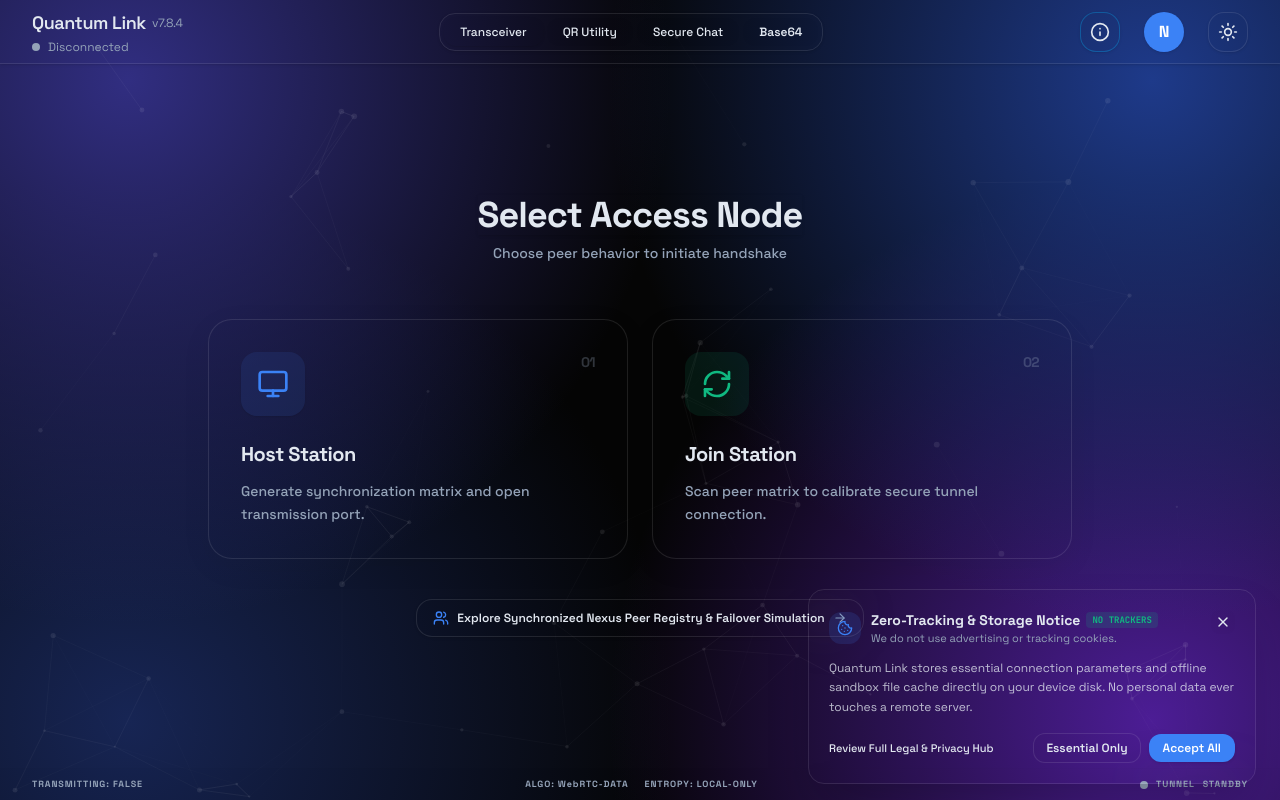
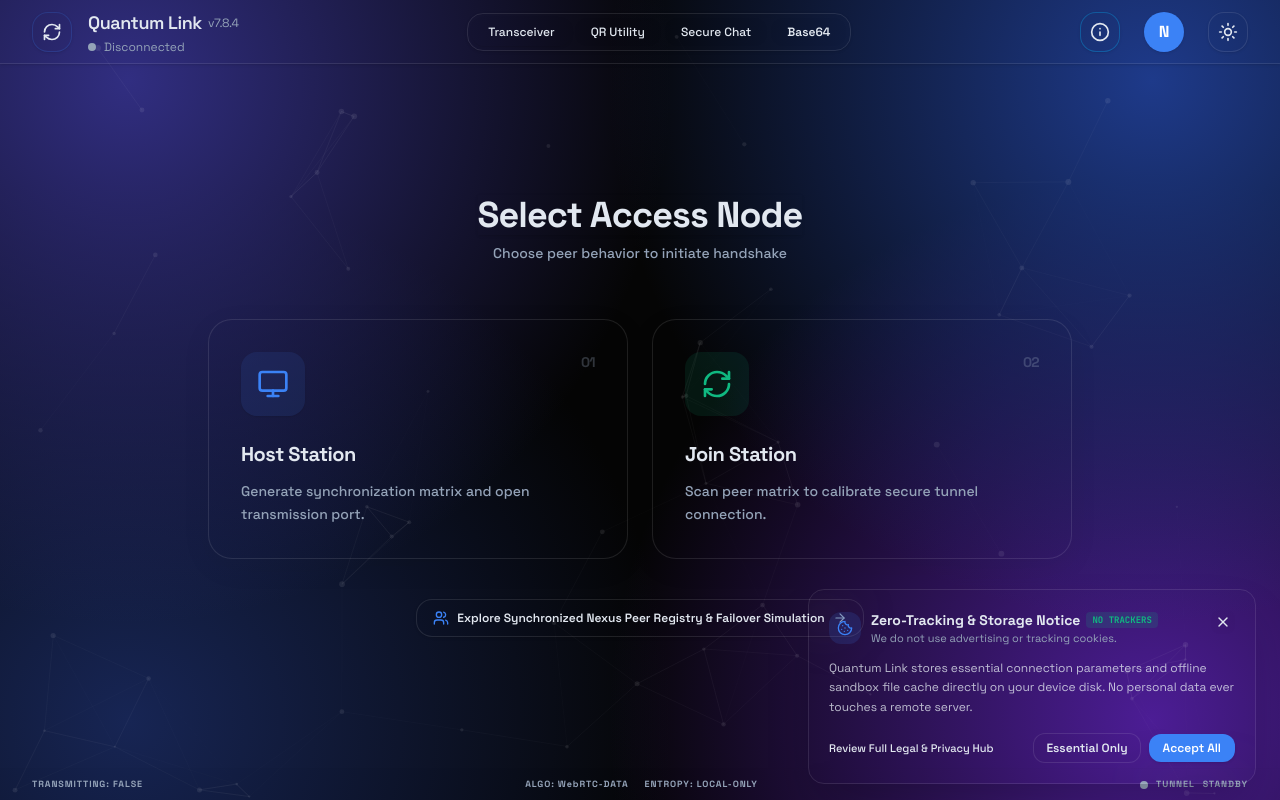
Before and after one commit to NrenV09/Nexus_P2P, a React (Vite) app: page / in a window 1280 px wide. Built offline with nearby package versions, Linux system fonts and the light colour scheme.

Commit message:
feat: add simulation mode toggle to header
Introduces a toggle button in the application header to enable or disable simulation mode, allowing users to quickly trigger and visualize test states across the main app and transfer views.

```diff
--- a/src/App.tsx
+++ b/src/App.tsx
@@ -2308,6 +2308,18 @@ export default function App() {
       {/* Header */}
       <header className="z-10 h-auto md:h-16 py-3 md:py-0 border-b border-white/40 dark:border-transparent dark:border-white/10 bg-white/30 dark:bg-transparent backdrop-blur-3xl flex flex-wrap md:flex-nowrap items-center justify-between px-3 md:px-6 lg:px-8 shadow-sm flex-shrink-0 relative gap-x-2 gap-y-3 md:gap-y-0">
         <div className="flex items-center gap-2 md:gap-3 lg:gap-4 flex-shrink-0 min-w-0">
+          <button
+            id="simulation-toggle-btn"
+            onClick={toggleSimulation}
+            className={cn(
+               "w-8 h-8 md:w-9 md:h-9 lg:w-10 lg:h-10 border rounded-xl lg:rounded-2xl flex items-center justify-center font-medium text-xl shadow-sm flex-shrink-0 transition-colors cursor-pointer",
+               isSimulation ? "bg-accent text-white border-accent" : "bg-accent/10 border-accent/20 text-accent hover:bg-accent/20"
+            )}
+            title={isSimulation ? "Simulation Active (Click to Disable)" : "Simulation Mode (Click to Enable)"}
+            aria-label="Toggle simulation mode"
+          >
+            <RefreshCw className={cn("w-4 h-4 lg:w-5 lg:h-5", isSimulation && "animate-spin")} />
+          </button>
           <div
             className="min-w-0 cursor-pointer select-none relative group"
             onClick={handleTitleClick}
--- a/src/transfer/TransferApp.tsx
+++ b/src/transfer/TransferApp.tsx
@@ -837,6 +837,18 @@ export default function App() {
       {/* Header */}
       <header className="z-10 h-auto md:h-16 py-3 md:py-0 border-b border-white/40 dark:border-transparent dark:border-white/10 bg-white/30 dark:bg-transparent backdrop-blur-3xl flex flex-wrap md:flex-nowrap items-center justify-between px-3 md:px-6 lg:px-8 shadow-sm flex-shrink-0 relative gap-x-2 gap-y-3 md:gap-y-0">
         <div className="flex items-center gap-2 md:gap-3 lg:gap-4 flex-shrink-0 min-w-0">
+          <button
+            id="transfer-simulation-toggle-btn"
+            onClick={toggleSimulation}
+            className={cn(
+               "w-8 h-8 md:w-9 md:h-9 lg:w-10 lg:h-10 border rounded-xl lg:rounded-2xl flex items-center justify-center font-medium text-xl shadow-sm flex-shrink-0 transition-colors cursor-pointer",
+               isSimulation ? "bg-accent text-white border-accent" : "bg-accent/10 border-accent/20 text-accent hover:bg-accent/20"
+            )}
+            title={isSimulation ? "Simulation Active (Click to Disable)" : "Simulation Mode (Click to Enable)"}
+            aria-label="Toggle simulation mode"
+          >
+            <RefreshCw className={cn("w-4 h-4 lg:w-5 lg:h-5", isSimulation && "animate-spin")} />
+          </button>
           <div className="min-w-0">
             <h1 className="text-sm md:text-base lg:text-lg font-semibold tracking-tight text-text whitespace-nowrap">
               <span className="hidden sm:inline">Quantum Link</span>
```
